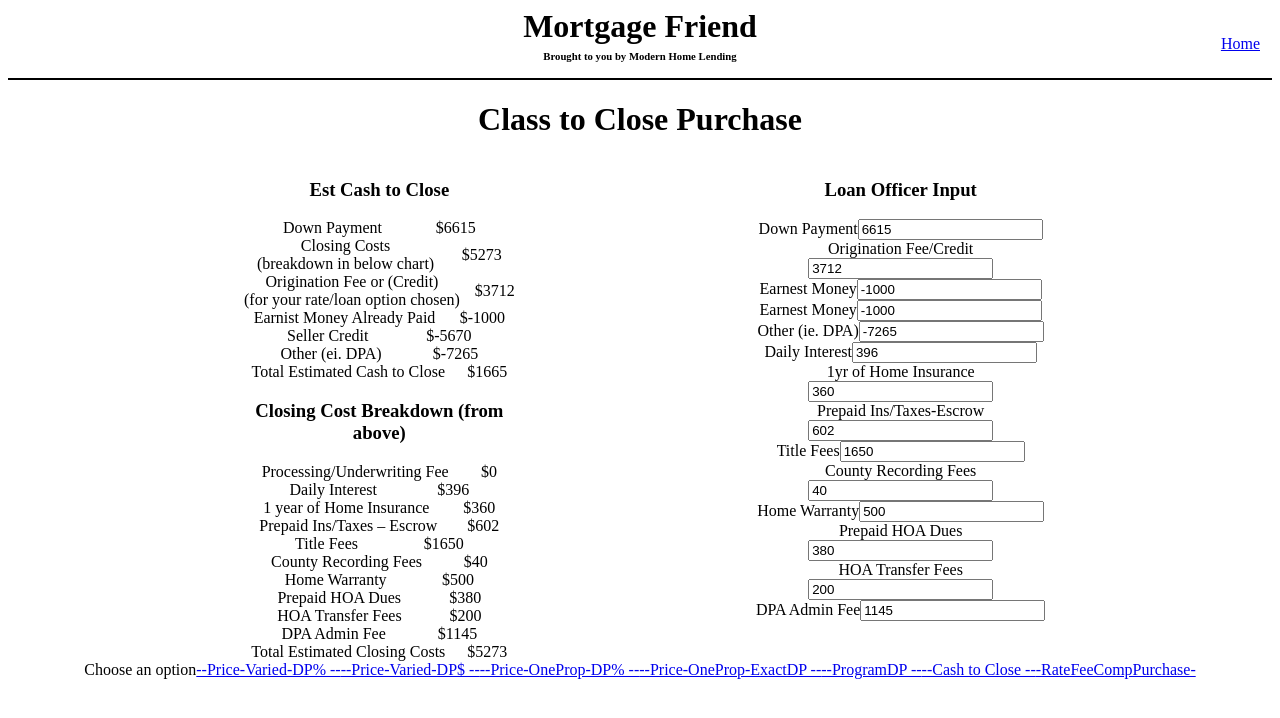
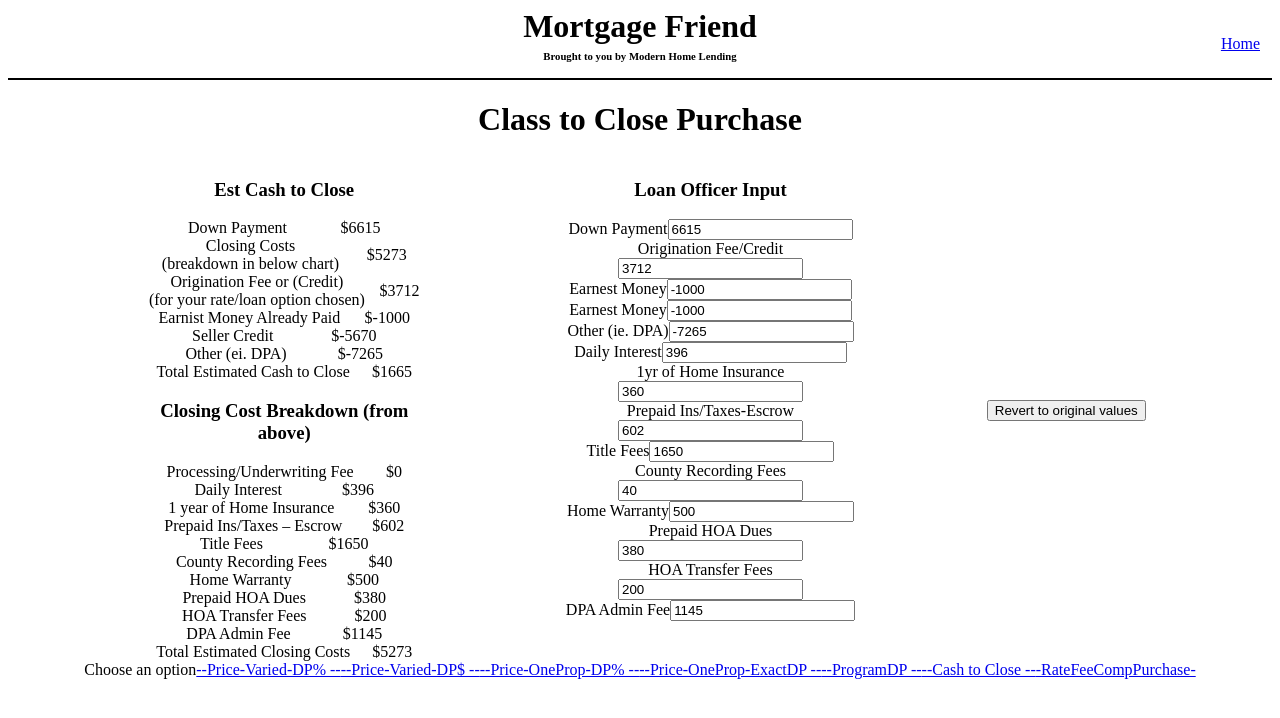
Before and after one commit to Zakery1/More-Friend, an Angular app: page /cashTC in a window 1280 px wide. Shown: the top 718 px of the page. Built offline with nearby package versions, Linux system fonts and the light colour scheme.

Commit message:
add functionality to cash to close

```diff
--- a/src/app/modules/situations/components/cash-to-close/cash-to-close.component.html
+++ b/src/app/modules/situations/components/cash-to-close/cash-to-close.component.html
@@ -195,3 +195,5 @@
 			</div>
 		</div>
 	</div>
+	<button (click)="revertToOriginal()">Revert to original values</button>
+</div>
--- a/src/app/modules/situations/components/cash-to-close/cash-to-close.component.ts
+++ b/src/app/modules/situations/components/cash-to-close/cash-to-close.component.ts
@@ -30,13 +30,38 @@ export class CashToCloseComponent implements OnInit {
 	// tslint:disable-next-line:max-line-length
 	private totalEstimatedCashToClose = (this.downPayment + this.totalEstimatedClosingCosts + this.originationFC + this.earnestMoney + this.sellerCredit + this.otherDPA);
 
+	update() {
+		// tslint:disable-next-line:max-line-length
+		this.totalEstimatedClosingCosts = (this.underwritingFee + this.dailyInterest + this.oneYearHI + this.prepaidITmE + this.titleFees + this.countyRecordingFees + this.homeWarranty + this.prepaidHOADues + this.hOATransferFees + this.dPAAdminFee);
 
-		constructor() { }
+		// tslint:disable-next-line:max-line-length
+		this.totalEstimatedCashToClose = (this.downPayment + this.totalEstimatedClosingCosts + this.originationFC + this.earnestMoney + this.sellerCredit + this.otherDPA);
+	}
 
-ngOnInit() {
-	// tslint:disable-next-line:max-line-length
-	console.log (this.underwritingFee, this.dailyInterest, this.oneYearHI, this.prepaidITmE, this.titleFees, this.countyRecordingFees, this.homeWarranty, this.prepaidHOADues, this.hOATransferFees, this.dPAAdminFee);
-}
+	revertToOriginal() {
+		this.downPayment = 6615;
+		this.originationFC = 3712;
+		this.earnestMoney = -1000;
+		this.sellerCredit = -5670;
+		this.otherDPA = -7265;
+		this.dailyInterest = 396;
+		this.oneYearHI = 360;
+		this.prepaidITmE = 602;
+		this.titleFees = 1650;
+		this.countyRecordingFees = 40;
+		this.homeWarranty = 500;
+		this.prepaidHOADues = 380;
+		this.hOATransferFees = 200;
+		this.dPAAdminFee = 1145;
+		this.underwritingFee = 0;
+		this.update();
+	}
+
+	constructor() { }
+
+	ngOnInit() {
+
+	}
 
 
 
```
